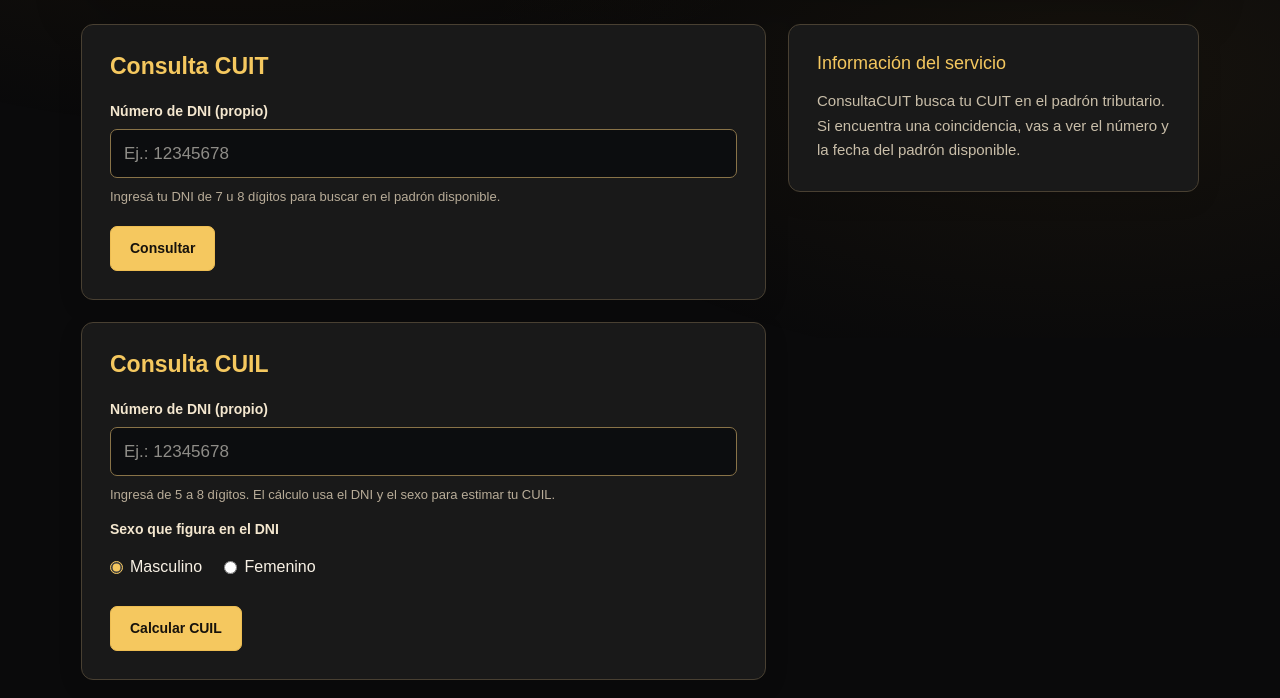
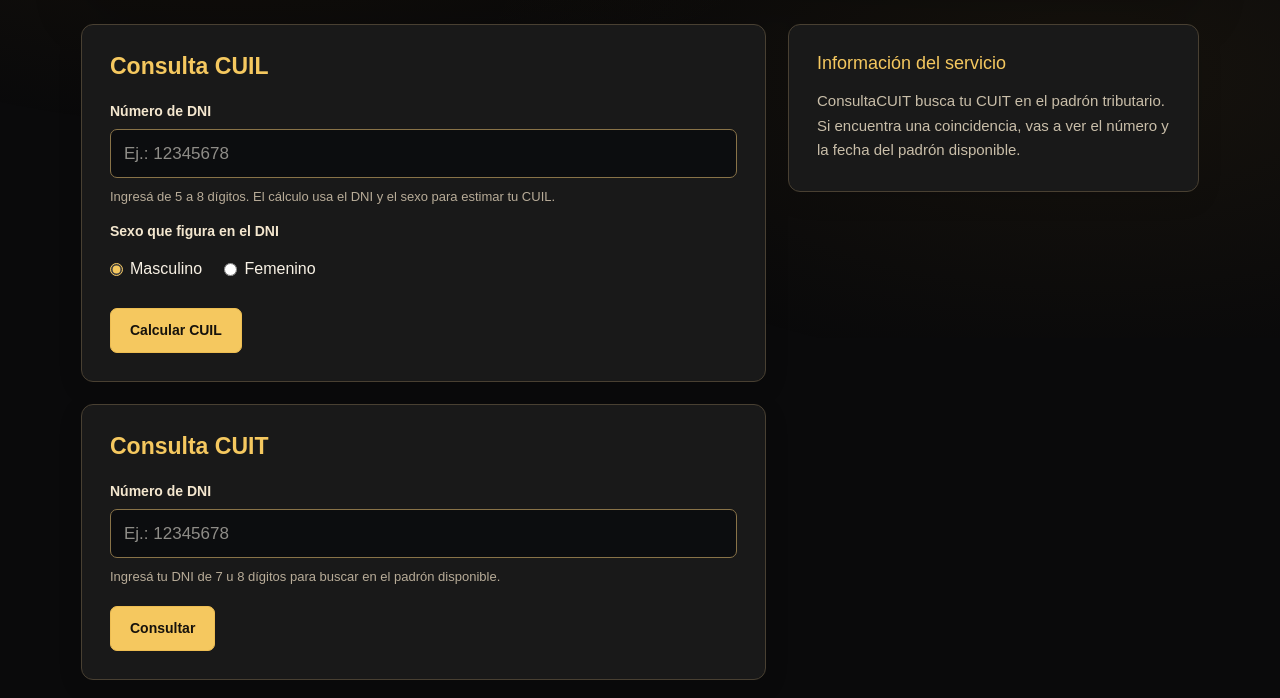
Before and after one commit to dattaquest/dattaquest.github.io, a website: page otros-servicios/cuil/index.html in a window 1280 px wide. Shown: the part 462-1160 px from the top of the page. Drawn offline with nearby package versions, Linux system fonts and the light colour scheme; no server answers; a web font is replaced by a local one.

Commit message:
Mostrar CUIL antes de CUIT y usar «Número de DNI» en ambos formularios (#20)

```diff
--- a/otros-servicios/cuil/index.html
+++ b/otros-servicios/cuil/index.html
@@ -94,22 +94,10 @@
  <header class="dq-hero"><span class="dq-eyebrow">Servicio gratuito · Argentina</span><h1>Consulta de CUIL / CUIT</h1><p>Consultá tu CUIT por DNI o calculá tu CUIL estimado.</p></header>
  <div class="dq-grid">
   <div class="dq-consultas">
-  <section class="dq-panel" aria-labelledby="tituloFormulario">
-   <h2 id="tituloFormulario">Consulta CUIT</h2>
-   <form id="dqForm" aria-busy="false" novalidate>
-    <label for="dqValue" class="dq-field">Número de DNI (propio)</label>
-    <input class="dq-input" id="dqValue" type="text" autocomplete="off" inputmode="numeric" placeholder="Ej.: 12345678" maxlength="10" aria-describedby="dqDniHelp dqResult" required>
-    <p class="dq-help" id="dqDniHelp">Ingresá tu DNI de 7 u 8 dígitos para buscar en el padrón disponible.</p>
-    <div class="dq-actions">
-     <button class="dq-btn" type="submit">Consultar</button>
-    </div>
-   </form>
-   <div id="dqResult" class="dq-result" role="status" aria-live="polite" aria-atomic="true"></div>
-  </section>
   <section class="dq-panel" aria-labelledby="tituloCuil">
    <h2 id="tituloCuil">Consulta CUIL</h2>
    <form id="dqCuilForm" aria-busy="false" novalidate>
-    <label for="dqCuilValue" class="dq-field">Número de DNI (propio)</label>
+    <label for="dqCuilValue" class="dq-field">Número de DNI</label>
     <input class="dq-input" id="dqCuilValue" type="text" autocomplete="off" inputmode="numeric" placeholder="Ej.: 12345678" maxlength="10" aria-describedby="dqCuilHelp dqCuilResult" required>
     <p class="dq-help" id="dqCuilHelp">Ingresá de 5 a 8 dígitos. El cálculo usa el DNI y el sexo para estimar tu CUIL.</p>
     <fieldset class="dq-cuil-sexo">
@@ -122,6 +110,18 @@
    <div id="dqCuilResult" class="dq-result" role="status" aria-live="polite" aria-atomic="true"></div>
    <button id="dqCuilCopy" class="dq-btn dq-btn-secondary" type="button" hidden>Copiar CUIL</button>
    <span id="dqCuilCopyStatus" role="status"></span>
+  </section>
+  <section class="dq-panel" aria-labelledby="tituloFormulario">
+   <h2 id="tituloFormulario">Consulta CUIT</h2>
+   <form id="dqForm" aria-busy="false" novalidate>
+    <label for="dqValue" class="dq-field">Número de DNI</label>
+    <input class="dq-input" id="dqValue" type="text" autocomplete="off" inputmode="numeric" placeholder="Ej.: 12345678" maxlength="10" aria-describedby="dqDniHelp dqResult" required>
+    <p class="dq-help" id="dqDniHelp">Ingresá tu DNI de 7 u 8 dígitos para buscar en el padrón disponible.</p>
+    <div class="dq-actions">
+     <button class="dq-btn" type="submit">Consultar</button>
+    </div>
+   </form>
+   <div id="dqResult" class="dq-result" role="status" aria-live="polite" aria-atomic="true"></div>
   </section>
   </div>
   <aside class="dq-panel"><h3>Información del servicio</h3>
```
Also changed, not shown: tests/test_browser.cjs (+2 -1 lines), tests/test_frontend.cjs (+1 -1 lines).
